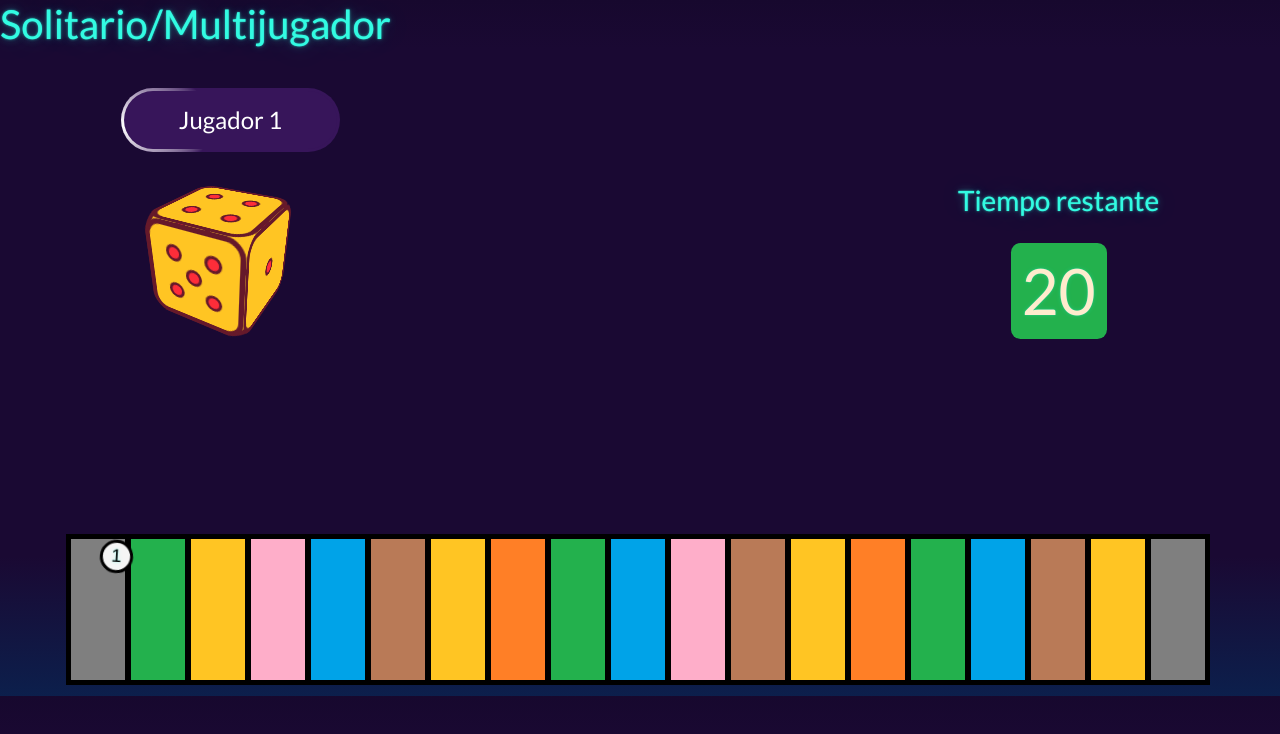
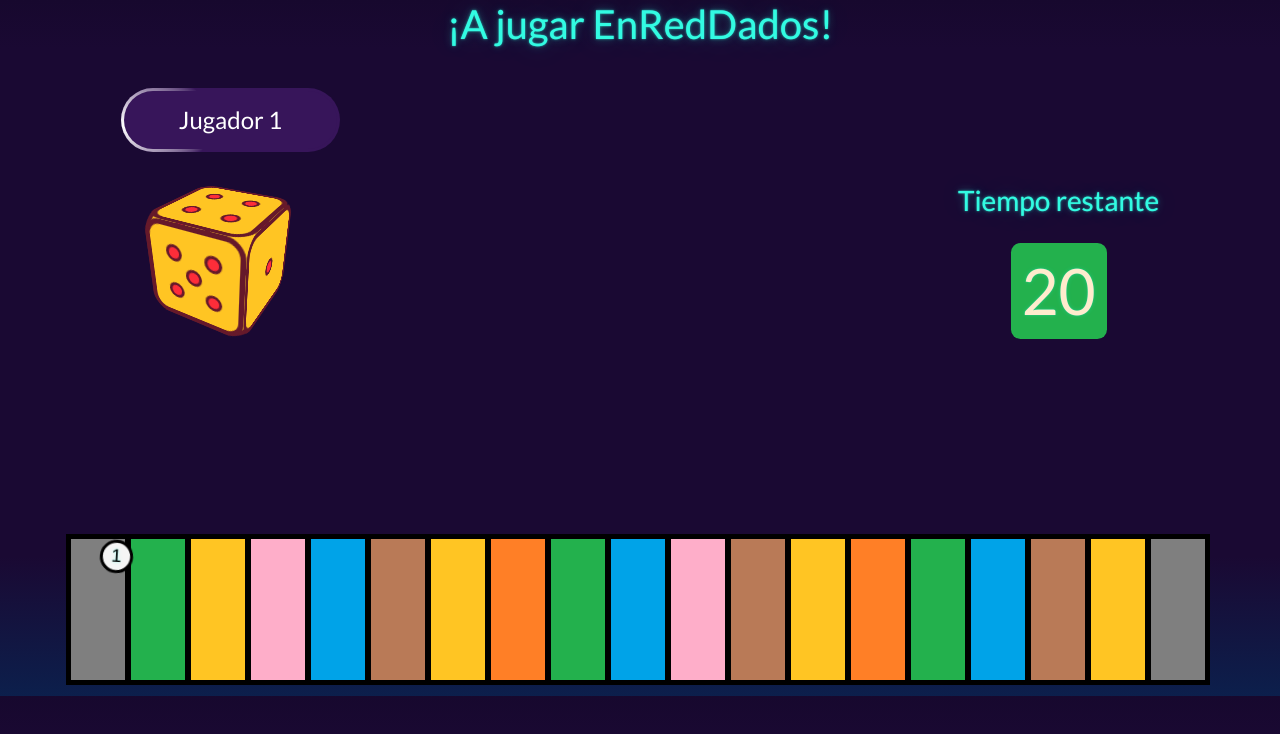
Before and after one commit to federicobalbuena/enRedDados, an Angular app: page /crear-sala in a window 1280 px wide. Both pictures are taken after a click on the button "Crear partida". Shown: the top 734 px of the page. Built offline with nearby package versions, Linux system fonts and the light colour scheme.

Commit message:
Se sube modo multijugador local

```diff
--- a/src/app/components/creacion-sala/creacion-sala.component.css
+++ b/src/app/components/creacion-sala/creacion-sala.component.css
@@ -33,3 +33,7 @@ h1 {
 #nombreJugador4 {
     visibility: hidden;
 }
+
+#btnVolver {
+    margin-left: 10px;
+}
--- a/src/app/components/creacion-sala/creacion-sala.component.html
+++ b/src/app/components/creacion-sala/creacion-sala.component.html
@@ -22,15 +22,16 @@
       </label>
     </div>
     <div class="form-check">
-      <input class="form-check-input" type="radio" name="modo-juego" id="multijugador" value="multijugador">
-      <label class="form-check-label" for="multijugador">
+      <input class="form-check-input" type="radio" name="modo-juego" id="multijugador_local" (click)="jugarMultijugador()" value="multijugador_local">
+      <label class="form-check-label" for="multijugador_local">
         Multijugador Local
       </label>
     </div>
 
-    <input type="text" class="form-control" placeholder="Ingresa el nombre del jugaor 2" id="nombreJugador2">
-    <input type="text" class="form-control" placeholder="Ingresa el nombre del jugaor 3" id="nombreJugador3">
-    <input type="text" class="form-control" placeholder="Ingresa el nombre del jugaor 4" id="nombreJugador4">
+
+    <input type="text" class="form-control" placeholder="Ingresa el nombre del jugador 2" id="nombreJugador2">
+    <input type="text" class="form-control" placeholder="Ingresa el nombre del jugador 3" id="nombreJugador3">
+    <input type="text" class="form-control" placeholder="Ingresa el nombre del jugador 4" id="nombreJugador4">
 
   </fieldset>
 
@@ -79,8 +80,7 @@
 
   </fieldset>
 
-  <button type="button" class="btn btn-primary" (click)="iniciarPartida()" routerLink="/partida">Crear partida</button>
-  <button type="button" class="btn btn-danger" routerLink="/">Volver</button>
-
+  <button type="button" class="btn btn-primary" (click)="iniciarPartida()" routerLink="/partida" id="btnCrear">Crear partida</button>
+  <button type="button" class="btn btn-danger" routerLink="/" id="btnVolver">Volver</button>
 </form>
 </div>
--- a/src/app/components/creacion-sala/creacion-sala.component.ts
+++ b/src/app/components/creacion-sala/creacion-sala.component.ts
@@ -20,14 +20,17 @@ export class CreacionSalaComponent {
 
   sala = new Sala(this.jugadores, "Solitario", 20);
 
+
   iniciarPartida() {
 
     if ((document.getElementById("nombreJugador") as HTMLInputElement).value != "") {
       this.sala.jugadores[0].nombreJugador = (document.getElementById("nombreJugador") as HTMLInputElement).value;
     }
 
-    if ((document.getElementById("multijugador") as HTMLInputElement).checked) {
-      this.sala.modoDeJuego = (document.getElementById("multijugador") as HTMLInputElement).value;
+    if ((document.getElementById("multijugador_local") as HTMLInputElement).checked) {
+      this.sala.modoDeJuego = (document.getElementById("multijugador_local") as HTMLInputElement).value;
+      this.jugarMultijugador();
+
     }
 
     if ((document.getElementById("medio") as HTMLInputElement).checked) {
@@ -49,6 +52,21 @@ export class CreacionSalaComponent {
     this._salaService.sala$.next(this.sala)
   }
 
+  jugarMultijugador() {
+    let jugador_2 = document.getElementById("nombreJugador2") as HTMLInputElement;
+    let jugador_3 = document.getElementById("nombreJugador3") as HTMLInputElement;
+    let jugador_4 = document.getElementById("nombreJugador4") as HTMLInputElement;
+
+    jugador_2.style.visibility = "visible";
+    jugador_3.style.visibility = "visible";
+    jugador_4.style.visibility = "visible";
+
+    this.jugadores[1].nombreJugador = (document.getElementById("nombreJugador2") as HTMLInputElement).value;
+    this.jugadores[2].nombreJugador = (document.getElementById("nombreJugador3") as HTMLInputElement).value;
+    this.jugadores[3].nombreJugador = (document.getElementById("nombreJugador4") as HTMLInputElement).value;
+
+  }
+
   personalizar() {
     let select = document.getElementById("tiempoPersonalizado") as HTMLInputElement
 
--- a/src/app/components/dado/dado.component.ts
+++ b/src/app/components/dado/dado.component.ts
@@ -81,13 +81,13 @@ export class DadoComponent implements OnInit {
             break;
         };
 
-        /* if (nroPregunta.value.length < 3) {
+        if (nroPregunta.value.length < 3) {
           mostrarResultados()
         } else {
           btnVerPregunta.style.visibility = "hidden";
           nroPregunta.value = "";
-        } */
-        mostrarResultados();
+        }
+        //mostrarResultados();
 
       }, time * 10);
     });
--- a/src/app/components/jugadores/jugadores.component.ts
+++ b/src/app/components/jugadores/jugadores.component.ts
@@ -57,9 +57,7 @@ export class JugadoresComponent implements OnInit { //antes de la llave va imple
           // sala.jugadores[2].turno = false;
           break;
         default:
-          jugador_2.value = sala.jugadores[1].nombreJugador = "Lucas";
-          jugador_3.value = sala.jugadores[2].nombreJugador = "Fede";
-          jugador_4.value = sala.jugadores[3].nombreJugador = "Moni";
+
           // sala.jugadores[0].turno = false;
           // sala.jugadores[1].turno = false;
           // sala.jugadores[2].turno = false;
@@ -74,11 +72,14 @@ export class JugadoresComponent implements OnInit { //antes de la llave va imple
         console.log("Este es el objeto " + JSON.stringify(sala))
 
         jugador_1.value = sala.jugadores[0].nombreJugador;//nombre que escribo en input crear sala
-
+        jugador_2.value = sala.jugadores[1].nombreJugador;
+        jugador_3.value = sala.jugadores[2].nombreJugador;
+        jugador_4.value = sala.jugadores[3].nombreJugador;
+        console.log("estos son los jugadores" + JSON.stringify(sala.jugadores));
         if (sala.modoDeJuego == "Solitario")
           ocultarJugadores();
-        else
-        jugarMultijugador(sala);
+        //else
+        //  jugarMultijugador(sala);
 
         //resalta el jugador que tiene el turno
         // for (let i = 0; i < sala.jugadores.length; i++) {
--- a/src/app/components/partida/partida.component.css
+++ b/src/app/components/partida/partida.component.css
@@ -7,6 +7,10 @@
     "jugadores jugadores jugadores jugadores"
     "dado preg-resp preg-resp temporizador"
     "tablero tablero tablero tablero";
+}
+
+h1 {
+    text-align: center;
 }
 
 #jugadores {
--- a/src/app/components/partida/partida.component.html
+++ b/src/app/components/partida/partida.component.html
@@ -1,4 +1,4 @@
-<h1>Solitario/Multijugador</h1>
+<h1>¡A jugar EnRedDados!</h1>
 <div class="container">
     <div id="jugadores">
         <app-jugadores></app-jugadores>
```
